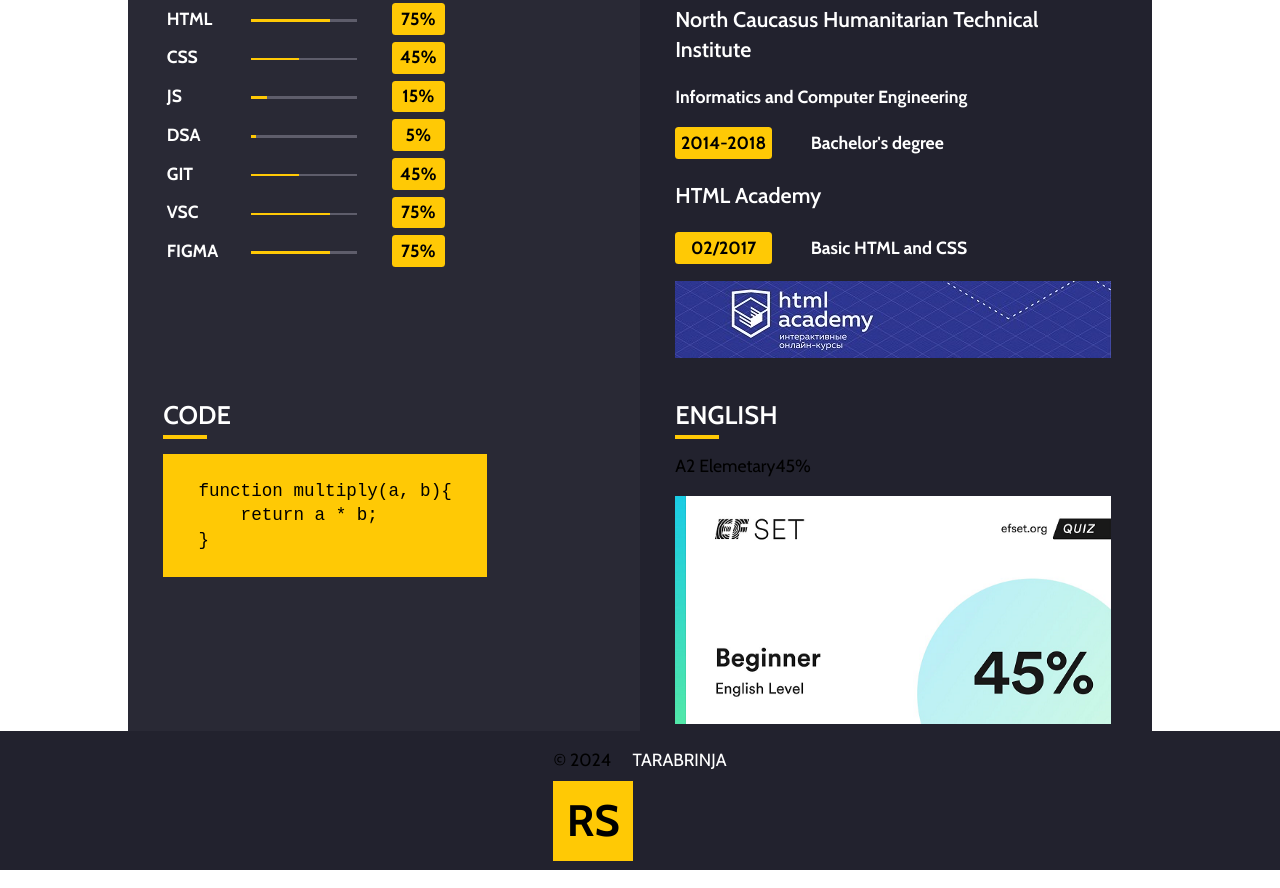
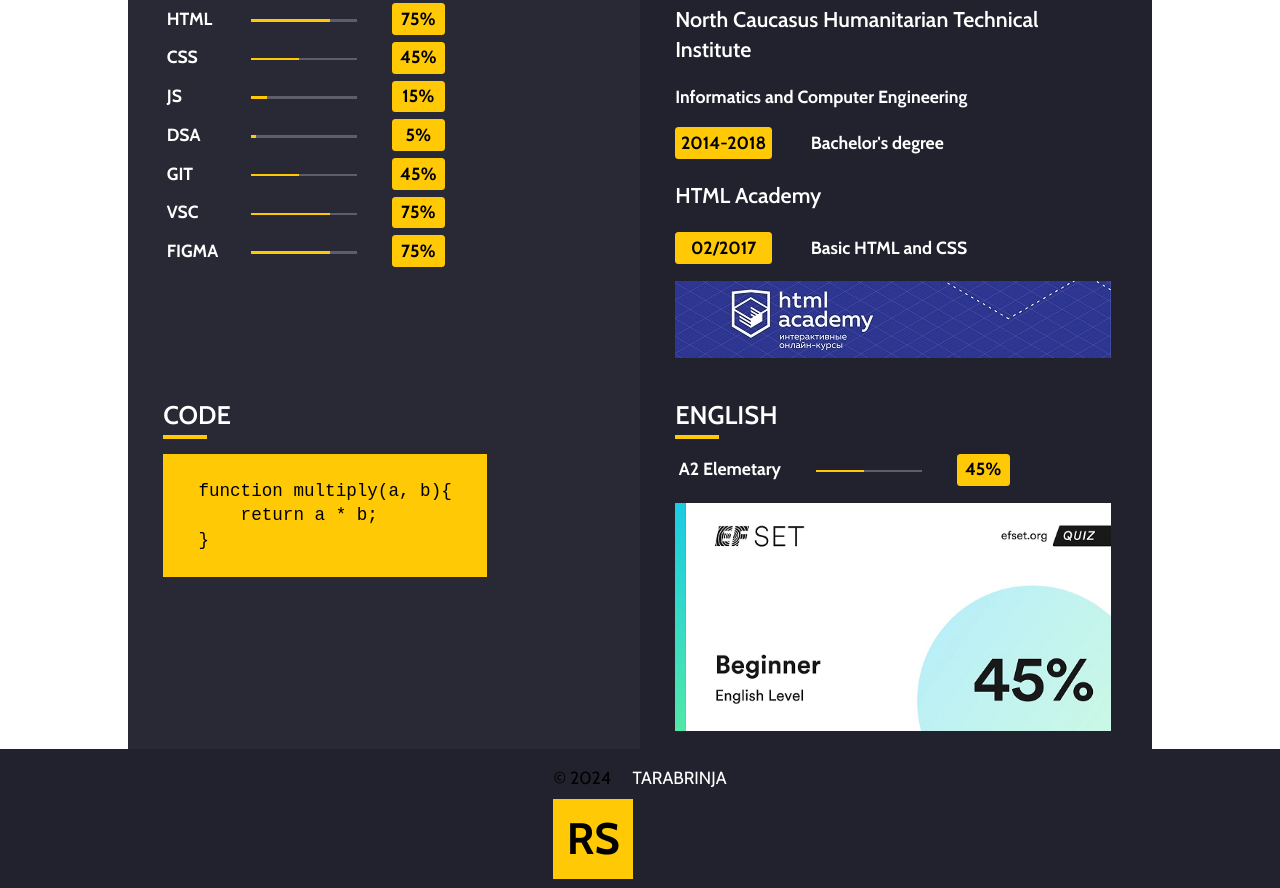
Before and after one commit to tarabrinjac/rsschool-cv, a website: page index.html in a window 1280 px wide. Shown: the part 840-1728 px from the top of the page. Drawn offline with Linux system fonts and the light colour scheme.

Commit message:
feat: add english section stylization in style.css

```diff
--- a/css/style.css
+++ b/css/style.css
@@ -640,3 +640,65 @@
   color: #000000;
   background-color: #ffc905;
 }
+
+/** =====================================
+/** English Section
+/** ===================================== */
+
+.english-paragraph {
+  display: flex;
+  justify-content: space-between;
+
+  position: relative;
+
+  width: 19em;
+}
+
+.english-paragraph::before {
+  position: absolute;
+  content: "";
+  top: 50%;
+  left: 8em;
+  width: 6em;
+  height: 0.15em;
+
+  background-color: #5e5d6b;
+}
+
+.english-paragraph::after {
+  position: absolute;
+  content: "";
+  top: 50%;
+  left: 8em;
+  width: 2.7em;
+  height: 0.15em;
+
+  background-color: #ffc905;
+}
+
+.english-image {
+  display: block;
+
+  margin-bottom: 1em;
+}
+
+.english-level {
+  padding: 0.2em;
+
+  font-weight: 700;
+
+  color: #ffffff;
+}
+
+.english-percent {
+  padding: 0.2em;
+
+  border-radius: 0.2em;
+
+  width: 3em;
+
+  text-align: center;
+  font-weight: 700;
+
+  background-color: #ffc905;
+}
```
